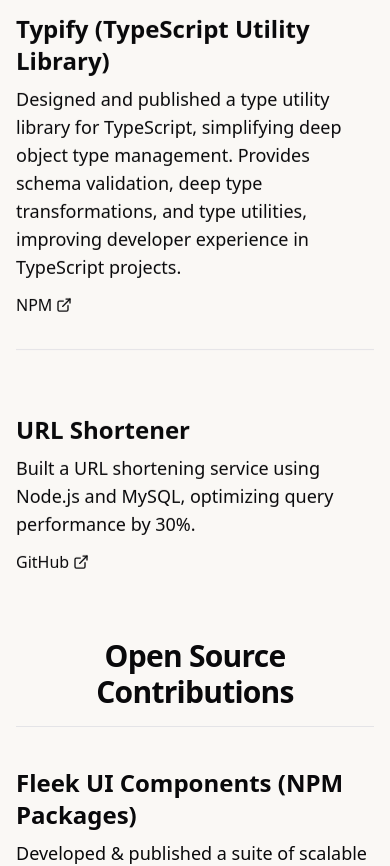
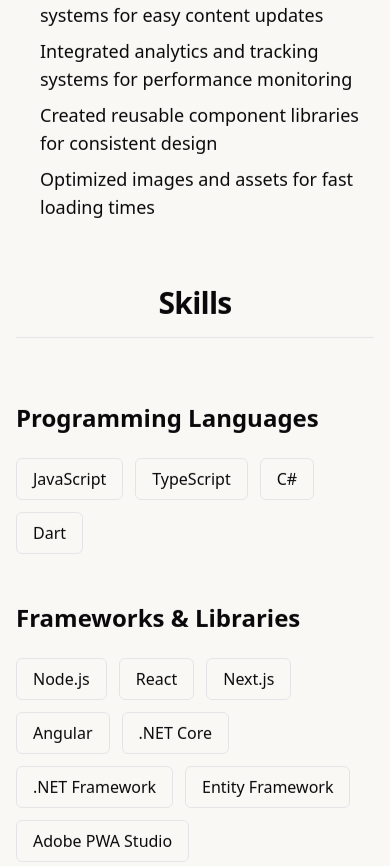
Before and after one commit to Shivam1303/portfolio, a Next.js app: page / in a window 390 px wide. Shown: the part 4464-5330 px from the top of the page. Built offline with nearby package versions, Linux system fonts and the light colour scheme.

Commit message:
Added freelancing section

```diff
--- a/src/app/page.tsx
+++ b/src/app/page.tsx
@@ -2,6 +2,7 @@
 import { HeroSection } from "@/components/hero-section";
 import { AboutSection } from "@/components/about-section";
 import { ExperienceSection } from "@/components/experience-section";
+import { FreelancingSection } from "@/components/freelancing-section";
 import { SkillsSection } from "@/components/skills-section";
 import { ProjectsSection } from "@/components/projects-section";
 import { OpenSourceSection } from "@/components/open-source-section";
@@ -32,6 +33,12 @@
 
         <ScrollAnimation variants={fadeInUp}>
           <div className="md:min-h-screen">
+            <FreelancingSection />
+          </div>
+        </ScrollAnimation>
+
+        <ScrollAnimation variants={fadeInUp}>
+          <div className="md:min-h-screen">
             <SkillsSection />
           </div>
         </ScrollAnimation>
--- /dev/null
+++ b/src/components/freelancing-section.tsx
@@ -0,0 +1,62 @@
+"use client";
+
+import { profileData } from "@/data/profile";
+import { useRef } from "react";
+
+export function FreelancingSection() {
+  const containerRef = useRef<HTMLDivElement>(null);
+
+  return (
+    <section id="freelancing" className="">
+      <div className="layout-wrapper" ref={containerRef}>
+        <h2 className="w-full border-b pb-4 text-3xl font-bold tracking-tight mb-10 text-center">
+          Freelance Experience
+        </h2>
+        <p className="text-lg text-muted-foreground mb-10 text-center max-w-2xl mx-auto">
+          Independent projects and client work
+        </p>
+
+        <div className="flex flex-col gap-10">
+          {profileData.freelancingExperience.map((project, index) => (
+            <div key={index} className="space-y-3">
+              <div className="flex flex-col gap-1">
+                <h3 className="text-2xl font-semibold">{project.title}</h3>
+                <span className="text-muted-foreground text-sm">
+                  {project.period}
+                </span>
+              </div>
+
+              <div className="flex flex-wrap gap-2">
+                {project.techStack.map((tech, i) => (
+                  <span
+                    key={i}
+                    className="px-2 py-1 bg-primary/10 text-primary rounded-md text-sm"
+                  >
+                    {tech}
+                  </span>
+                ))}
+              </div>
+
+              <p className="text-lg text-muted-foreground">
+                {project.description}
+              </p>
+
+              <ul className="space-y-2 mt-3">
+                {project.features.map((feature, i) => (
+                  <li key={i} className="relative pl-6">
+                    <span className="absolute left-0 top-2.5 w-2 h-2 bg-primary rounded-full" />
+                    <p className="text-lg text-muted-foreground">{feature}</p>
+                  </li>
+                ))}
+              </ul>
+
+              {index < profileData.freelancingExperience.length - 1 && (
+                <div className="pt-6 mt-6 border-t border-border/30"></div>
+              )}
+            </div>
+          ))}
+        </div>
+      </div>
+    </section>
+  );
+}
--- a/src/data/profile.ts
+++ b/src/data/profile.ts
@@ -34,6 +34,44 @@
         "Integrated GraphQL queries and mutations, improving API response efficiency..",
         "Implemented dynamic PDF generation and certificate templates, increasing client customization efficiency by 50% and reducing template setup time..",
         "Migrated a web application from Angular 13 to 17, modernizing API integrations and reducing load times by 40% (from 8s to 4.s).",
+      ],
+    },
+  ],
+  freelancingExperience: [
+    {
+      title: "Internal Portal Development",
+      period: "2024 - 2025",
+      techStack: [
+        "Next.js",
+        "Payload CMS",
+        "Microsoft Authentication",
+        "TypeScript",
+        "Tailwind CSS",
+      ],
+      description:
+        "Developed a comprehensive internal portal solution that streamlines organizational operations",
+      features: [
+        "Document Management System with version control and access permissions",
+        "News and Announcements platform with rich text editing capabilities",
+        "Event Management System with calendar integration",
+        "Secure Microsoft authentication integration for enterprise users",
+        "Multiple frontend landing pages with dynamic content management",
+        "Custom admin dashboard for content management using Payload CMS",
+      ],
+    },
+    {
+      title: "Landing Pages Development",
+      period: "2022 - Present",
+      techStack: ["Next.js", "React", "Node.js", "TypeScript", "Tailwind CSS"],
+      description:
+        "Created high-performance, SEO-optimized landing pages for various clients",
+      features: [
+        "Developed responsive and modern landing pages with optimal performance",
+        "Implemented SEO best practices and meta tag optimization",
+        "Built dynamic content management systems for easy content updates",
+        "Integrated analytics and tracking systems for performance monitoring",
+        "Created reusable component libraries for consistent design",
+        "Optimized images and assets for fast loading times",
       ],
     },
   ],
```
